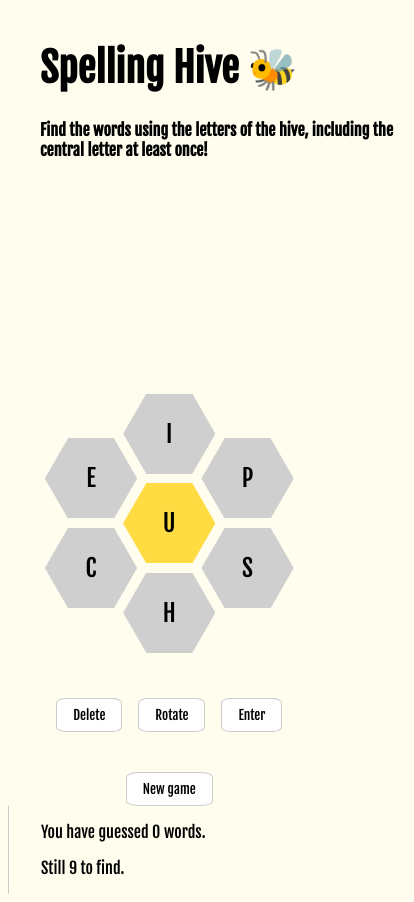
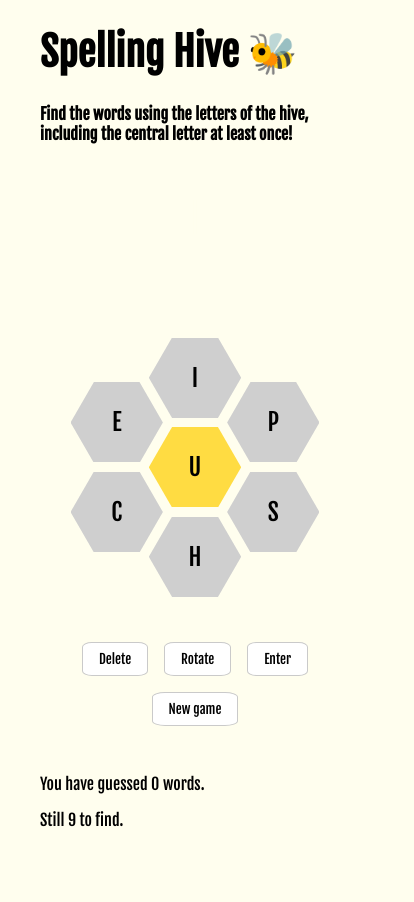
Before and after one commit to andr35/spelling-hive, a Vue app: page / in a window 390 px wide. Shown: the whole page, 414 px wide, since content can reach past the window. After the commit the page ends 854 px from the top, so only its background shows below. Built offline with nearby package versions, Linux system fonts and the light colour scheme.

Commit message:
fix responsive

```diff
--- a/src/components/Game.vue
+++ b/src/components/Game.vue
@@ -19,45 +19,36 @@ onBeforeMount(() => {
 <template>
 
 
-    <div class="ui">
     <div class="title">
         <h1>Spelling Hive 🐝</h1>
         <h4>Find the words using the letters of the hive, including the central letter at least once!</h4>
     </div>
 
-
-        <div class="ui-hive">
+    <div class="game">
+        <div class="controls">
+            <div class="word-builder">
                 <WordBuilder />
+            </div>
 
             <LettersHive />
 
+            <div class="buttons">
                 <ControlButtons />
 
                 <HiveButton @click="gameStore.newGame()">New game</HiveButton>
             </div>
 
+        </div>
+
+        <div class="score">
             <GuessedWords />
         </div>
 
-
+    </div>
 
 </template>
 
 <style scoped>
-.ui {
-    display: flex;
-    flex-wrap: wrap;
-}
-
-.ui-hive {
-    flex: 0 0 0;
-    display: flex;
-    flex-direction: column;
-    align-items: center;
-    gap: 2.5rem;
-    margin: 0 2rem;
-}
-
 .title {
     flex: 0 0 100%;
     margin: 0.5rem 2rem;
@@ -66,4 +57,29 @@ onBeforeMount(() => {
 h1 {
     font-size: 2.5rem;
 }
+
+.game {
+    display: flex;
+    flex-wrap: wrap;
+}
+
+.controls {
+    flex: 1 1 auto;
+    display: flex;
+    flex-direction: column;
+    align-items: center;
+    gap: 2.5rem;
+    margin: 0 1rem 2rem 1rem;
+}
+
+.score {
+    flex: 1 0 70%;
+}
+
+.buttons {
+    display: flex;
+    flex-direction: column;
+    align-items: center;
+    gap: 1rem;
+}
 </style>
--- a/src/components/GuessedWords.vue
+++ b/src/components/GuessedWords.vue
@@ -26,7 +26,6 @@ const gameStore = useGameStore();
 
 <style scoped>
 .container {
-    border-left: 1px solid #cacaca;
     padding: 0 2rem;
 }
 
--- a/src/components/WordBuilder.vue
+++ b/src/components/WordBuilder.vue
@@ -51,7 +51,7 @@ watch(() => gameStore.invalidWord, () => {
 
 <style scoped>
 .word-container {
-    height: 10rem;
+    height: 6rem;
 }
 
 p {
```
Lines whose indentation alone changed are shown as unchanged.
